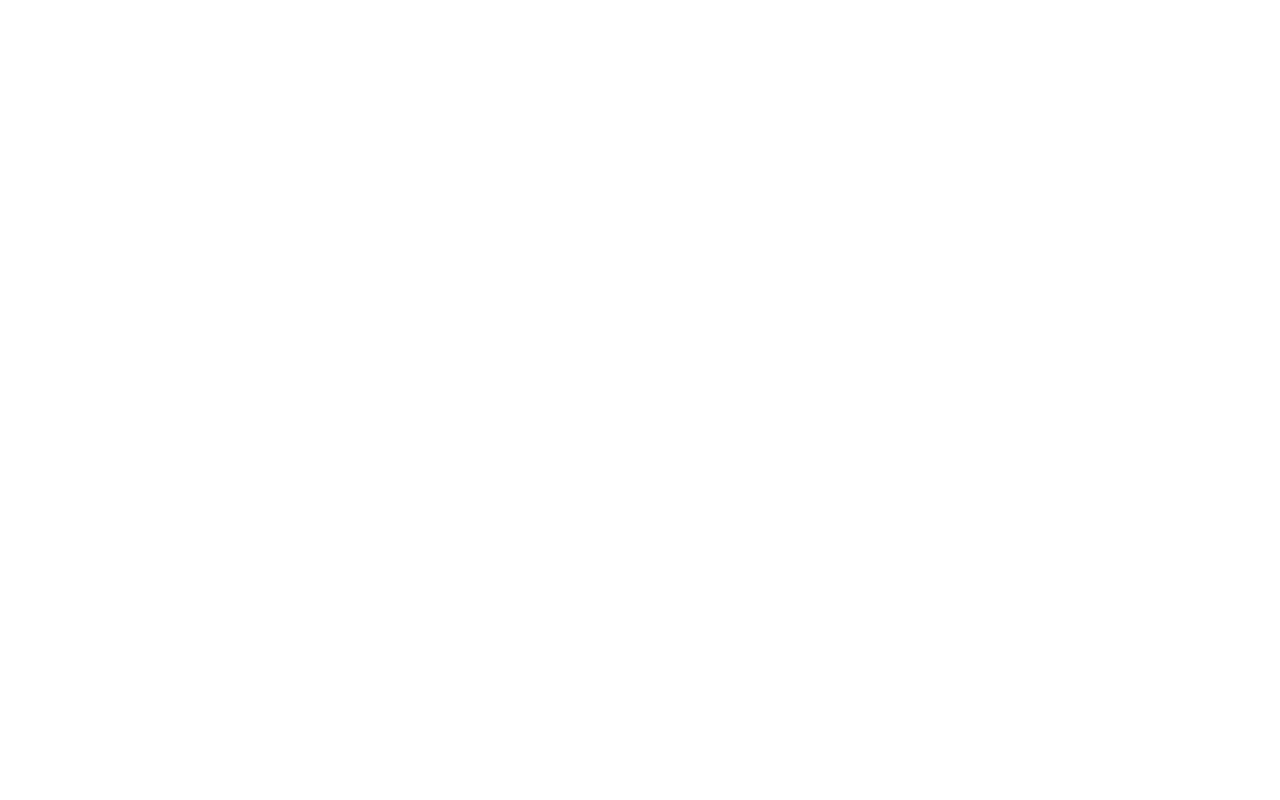
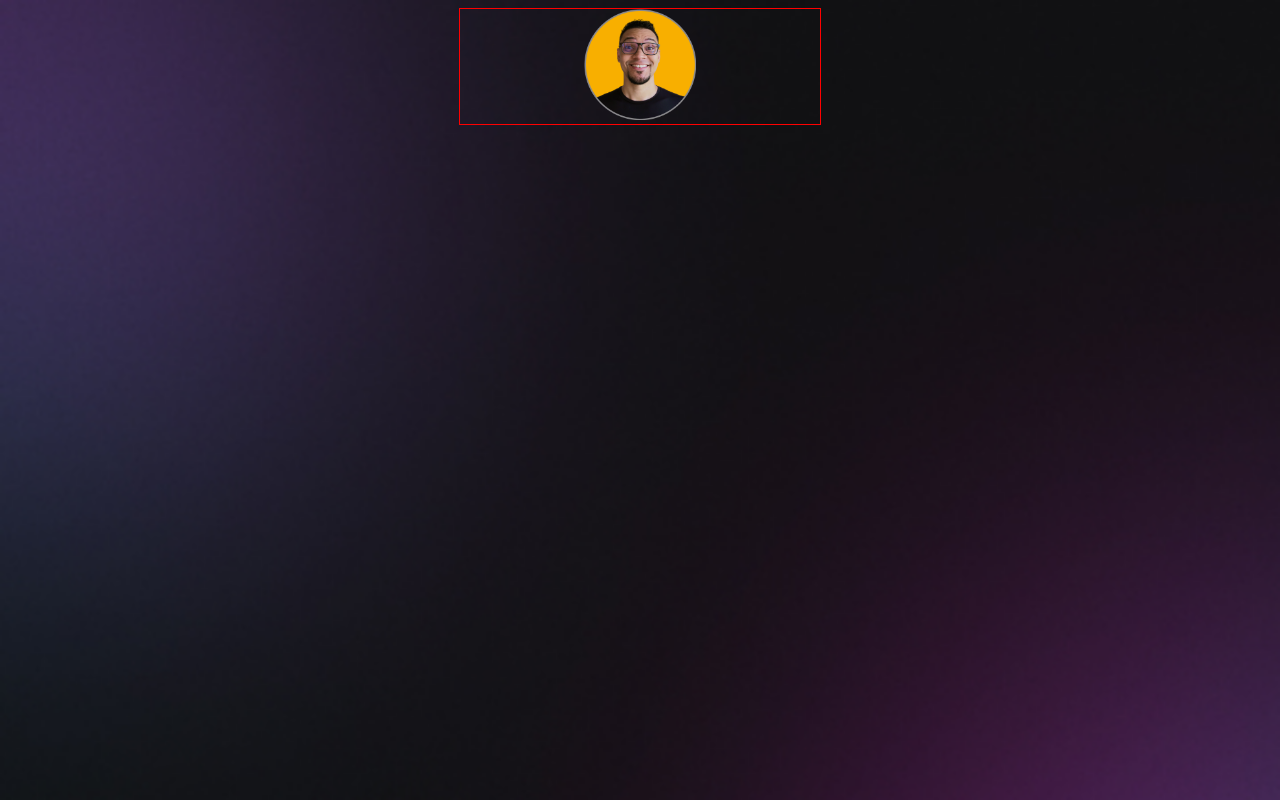
Before and after one commit to wpandini/Discover, a plain HTML site: page index.html in a window 1280 px wide. Drawn offline with Linux system fonts and the light colour scheme.

Commit message:
Configurando Avatar

```diff
--- a/index.html
+++ b/index.html
@@ -3,10 +3,14 @@
 <head>
     <meta charset="UTF-8">
     <meta name="viewport" content="width=device-width, initial-scale=1.0">
-    <title>Document</title>
+    <title>DevLinks</title>
     <link rel="stylesheet" href="./style.css">
 </head>
 <body>
-
+    <div id="container">
+        <div id="profile">
+            <img src="./assets/avatar.png" alt="Foto Mayk Brito Sorrindo">
+        </div>
+    </div>
 </body>
 </html>
--- a/style.css
+++ b/style.css
@@ -0,0 +1,25 @@
+body {
+    /* background-image: url(./assets/bg-mobile.jpg);
+    background-repeat: no-repeat;
+    background-position: top center;
+    background-size: cover; */
+
+    background: url(./assets/bg-mobile.jpg) no-repeat top center/cover;
+}
+
+#container {
+    width: 360px;
+    /* height: 712px; */
+    border: 1px solid red;
+    margin: auto;
+}
+
+#profile {
+    text-align: center;
+}
+
+#profile img {
+    /* display: block; */
+    width: 112px;
+    /* margin: auto; */
+}
```
